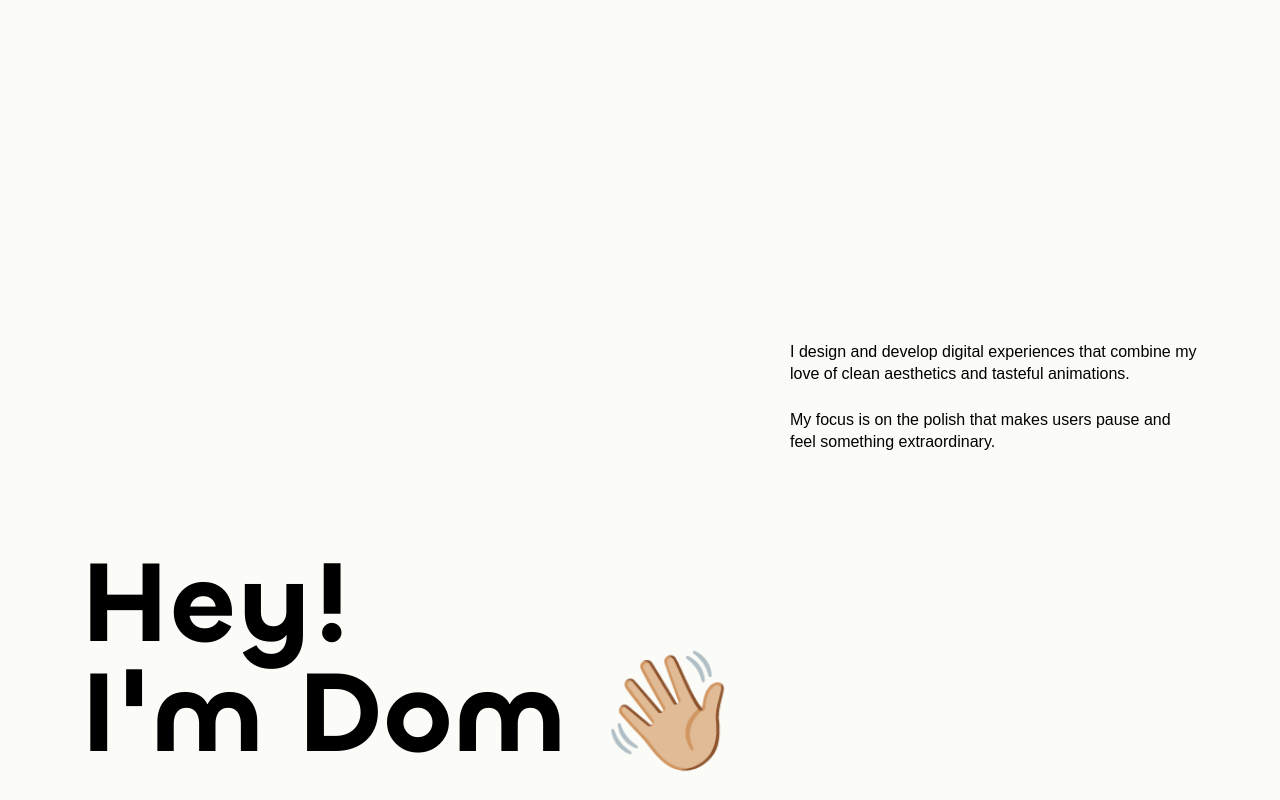
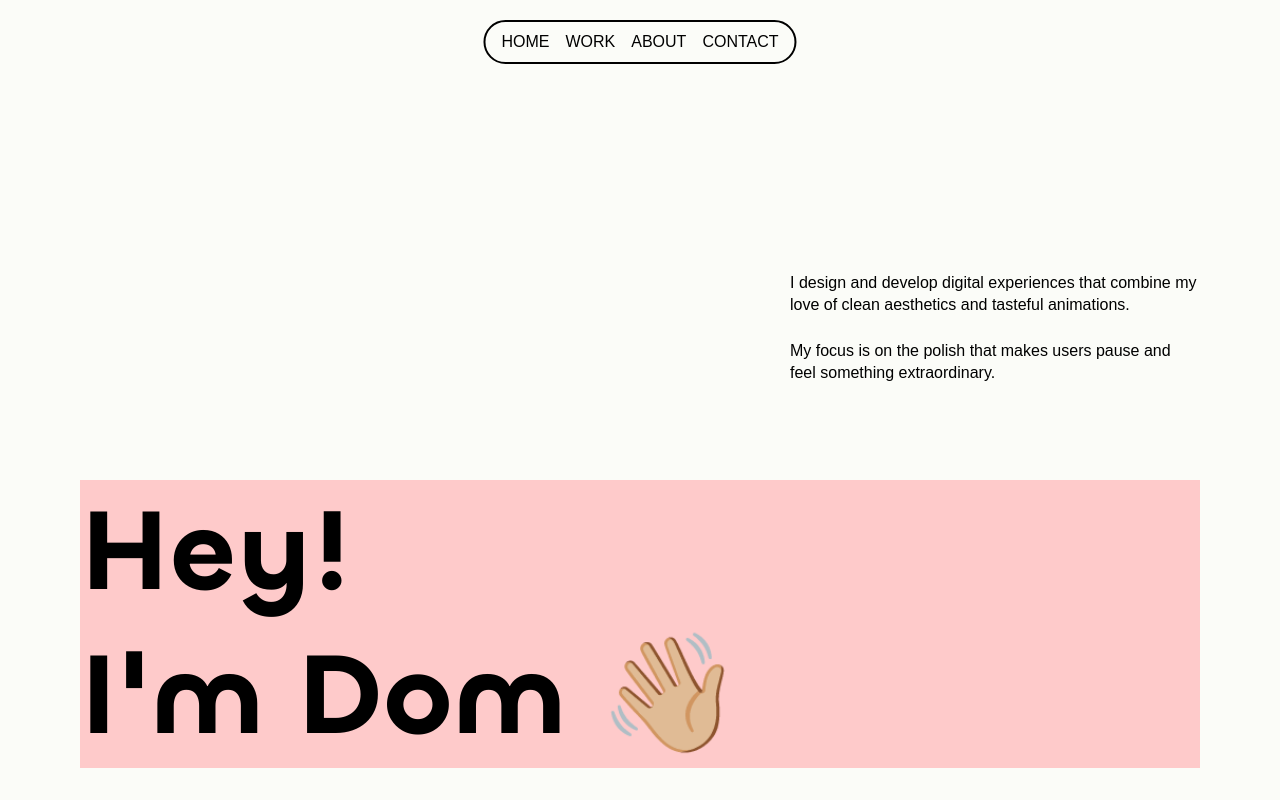
Before and after one commit to domsantini/portfolio2, a Next.js app: page / in a window 1280 px wide. Built offline with nearby package versions, Linux system fonts and the light colour scheme; a web font is replaced by a local one.

Commit message:
Start on text animation

```diff
--- a/app/components/LandingSection.jsx
+++ b/app/components/LandingSection.jsx
@@ -1,4 +1,4 @@
-"use client";
+import RevealText from "./RevealText";
 
 export default function LandingSection() {
   return (
@@ -14,10 +14,10 @@ export default function LandingSection() {
             My focus is on the polish that makes users pause and feel something extraordinary.
           </span>
         </p>
-        <h1 className="font-chillax font-semibold text-[clamp(50px,9vw,140px)] leading-[0.95]">
-          Hey!
-          <br />
-          I'm Dom 👋🏼
+        {/* <h1 className="font-chillax font-semibold text-[clamp(50px,9vw,140px)] leading-[0.95]"> */}
+        <h1 className="font-chillax font-semibold text-[clamp(50px,9vw,140px)] leading-tight bg-green-300">
+          <RevealText>Hey!</RevealText>
+          <RevealText>I'm Dom 👋🏼</RevealText>
         </h1>
       </div>
     </section>
--- a/app/components/RevealText.jsx
+++ b/app/components/RevealText.jsx
@@ -1,13 +1,23 @@
-import { animate, motion } from "framer-motion";
+'use client'
+import { animate, motion } from 'framer-motion'
 
-export default function RevealText({ id, children }) {
+function RevealText({ children }) {
   return (
-    <div
-      id={id}
-      initial="initial"
-      className="relative font-chillax font-semibold text-[20vw] overflow-hidden"
+    <motion.span
+      initial='initial'
+      animate='animate'
+      className='block overflow-hidden whitespace-nowrap bg-red-200'
     >
-      <p>{children}</p>
-    </div>
-  );
+      <motion.div
+        variants={{
+          initial: {y: '100%'},
+          animate: {y: 0}
+        }}
+      >
+        { children }
+      </motion.div>
+    </motion.span>
+  )
 }
+
+export default RevealText;
--- a/app/page.js
+++ b/app/page.js
@@ -1,11 +1,13 @@
 'use client'
 import React from 'react'
+import Navbar from './components/Navbar'
 import LandingSection from './components/LandingSection';
 
 export default function Home() {
 
   return (
-    <main className='bg-[#FBFCF8] h-[100dvh]'>
+    <main className='relative bg-[#FBFCF8] h-[100dvh]'>
+      <Navbar />
       <LandingSection />
     </main>
   );
```
